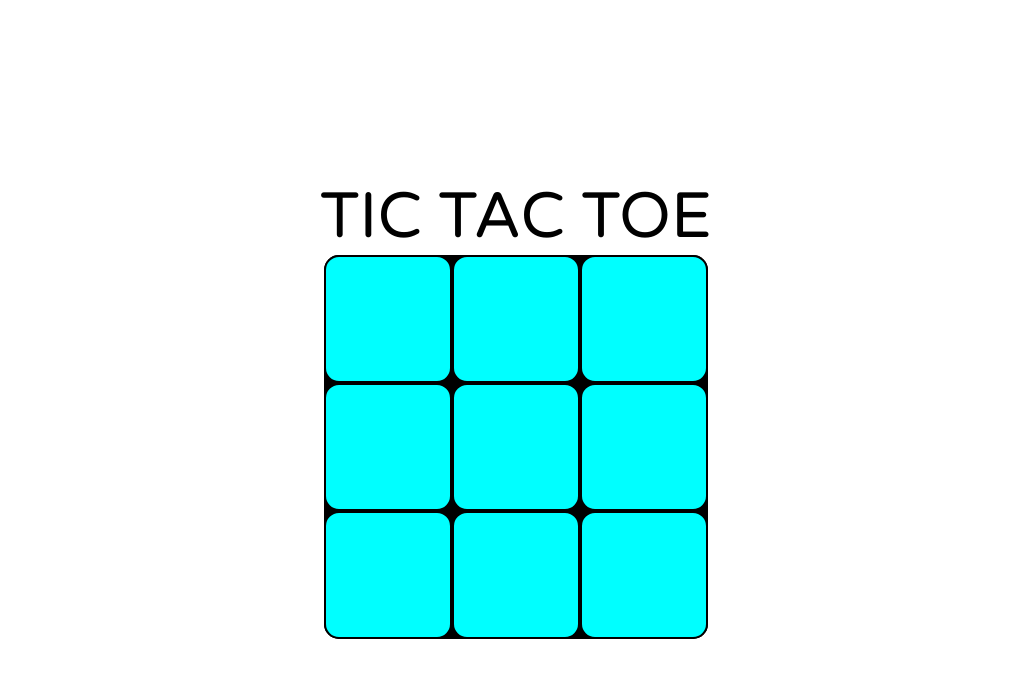
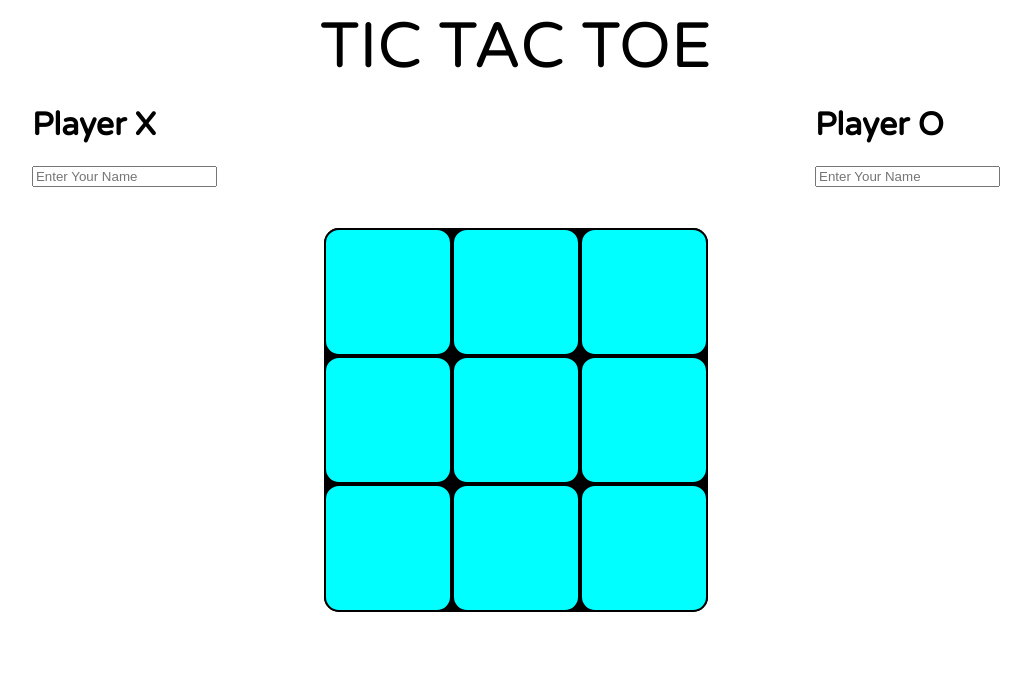
Before and after one commit to LucasELarson/Tic-Tac-Toe, a plain HTML site: page index.html in a window 1280 px wide. Shown: the whole page, without its empty margins (132-1163 px from the left). Drawn offline with Linux system fonts and the light colour scheme.

Commit message:
modified header

```diff
--- a/index.html
+++ b/index.html
@@ -10,7 +10,17 @@
 </head>
 <body>
    <div class="container">
-      <div class="header">TIC TAC TOE</div>
+      <div class="header">
+         <div class="title">TIC TAC TOE</div>
+         <div class="left">
+            <h1>Player X</h1>
+            <input type="text" name="xname" id="xname" placeholder="Enter Your Name">
+         </div>
+         <div class="right">
+            <h1>Player O</h1>
+            <input type="text" name="oname" id="oname" placeholder="Enter Your Name">
+         </div>
+      </div>
       <div id="playboard" class="board">
          <div class="square" id="square1" onclick="makePlay('square1')"></div>
 
--- a/style.css
+++ b/style.css
@@ -5,18 +5,21 @@ body {
 }
 
 .container {
-   display: flex;
-   flex-direction: column;
-   align-items: center;
+   display: grid;
    width: 100vw;
    height: 100vh;
-   justify-content: center;
+   grid-template-columns: 1fr 1fr 1fr;
+   grid-template-rows: 1fr 3fr 1fr;
+   align-items: center;
+   justify-items: center;
 }
 
 .board{
    display: grid;
    width: 30vw;
    height: 30vw;
+   grid-column: 2;
+   grid-row: 2;
    grid-template-columns: 1fr 1fr 1fr;
    grid-template-rows: 1fr 1fr 1fr;
    background-color: black;
@@ -28,8 +31,28 @@ body {
 }
 
 .header{
+   display: grid;
+   grid-template-columns: 1fr 1fr 1fr;
+   grid-row: 1;
+   grid-column: 1/4;
+   justify-items: center;
+}
+
+.title{
    font-family: Varela;
    font-size: 5vw;
+   grid-column: 2;
+
+}
+
+.left{
+   grid-column: 1;
+   font-family: Varela;
+}
+
+.right{
+   grid-column: 3;
+   font-family: Varela;
 }
 
 .square {
```
